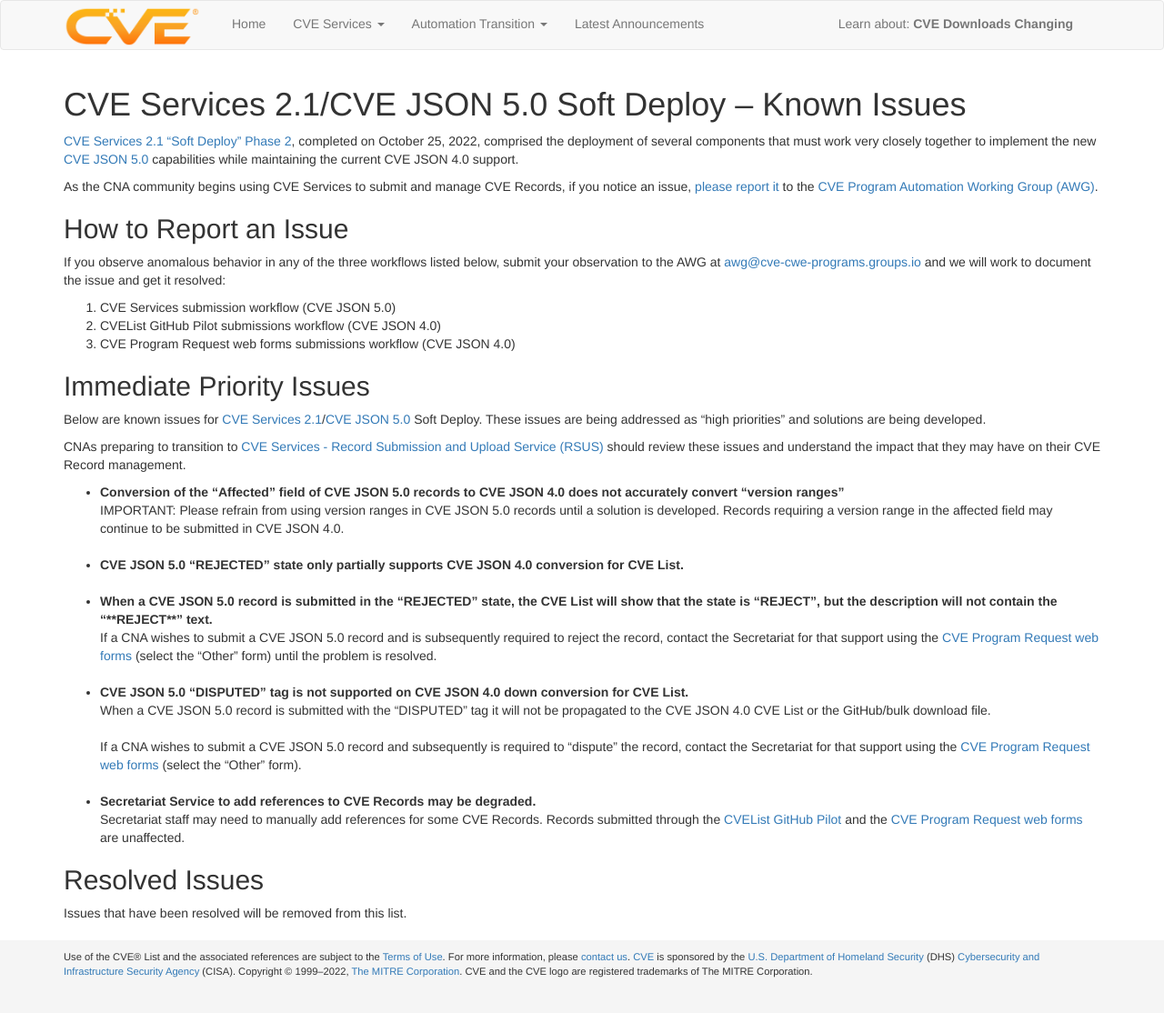
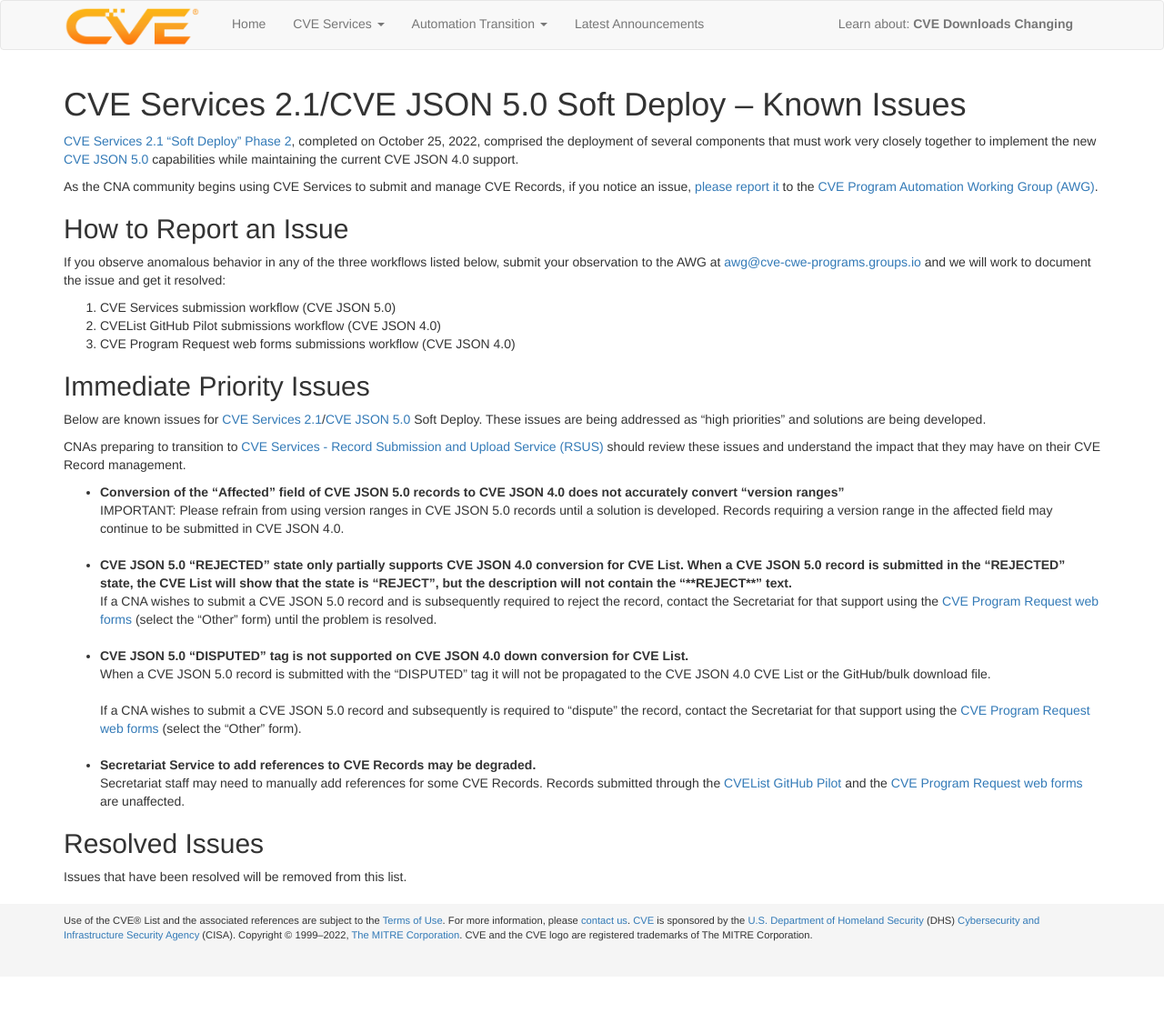
Before and after one commit to CVEProject/cveproject.github.io, a Jekyll site: the page built from automation-cve-services-known-issues.md, in a window 1280 px wide. Shown: the whole page at 91% size. Built offline with Jekyll 4.4.1, drawn with Linux system fonts in a browser that asks for light colours; nearby versions of some CDN libraries; after the commit the page ends 1074 px from its top, so only the background shows below that.

Commit message:
Update automation-cve-services-known-issues.md

```diff
--- a/automation-cve-services-known-issues.md
+++ b/automation-cve-services-known-issues.md
@@ -27,9 +27,7 @@ CNAs preparing to transition to [CVE Services - Record Submission and Upload Ser
     <li><strong>Conversion of the “Affected” field of CVE JSON 5.0 records to CVE JSON 4.0 does not accurately convert “version ranges”</strong><br/>
 IMPORTANT: Please refrain from using version ranges in CVE JSON 5.0 records until a solution is developed. Records requiring a version range in the affected field may continue to be submitted in CVE JSON 4.0.</li>
     <br/>
-    <li><strong>CVE JSON 5.0 “REJECTED” state only partially supports CVE JSON 4.0 conversion for CVE List.</strong></li>
-    <br/>
-    <li><strong>When a CVE JSON 5.0 record is submitted in the “REJECTED” state, the CVE List will show that the state is “REJECT”, but the description will not contain the “**REJECT**” text.</strong><br/>
+    <li><strong>CVE JSON 5.0 “REJECTED” state only partially supports CVE JSON 4.0 conversion for CVE List. When a CVE JSON 5.0 record is submitted in the “REJECTED” state, the CVE List will show that the state is “REJECT”, but the description will not contain the “**REJECT**” text.</strong><br/>
 If a CNA wishes to submit a CVE JSON 5.0 record and is subsequently required to reject the record, contact the Secretariat for that support using the <a href="https://cveform.mitre.org/">CVE Program Request web forms</a> (select the “Other” form) until the problem is resolved.</li>
     <br/>
     <li><strong>CVE JSON 5.0 “DISPUTED” tag is not supported on CVE JSON 4.0 down conversion for CVE List.</strong><br/>
```
